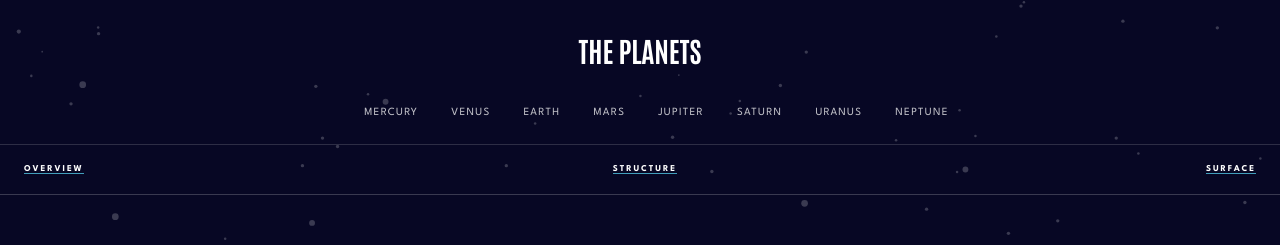
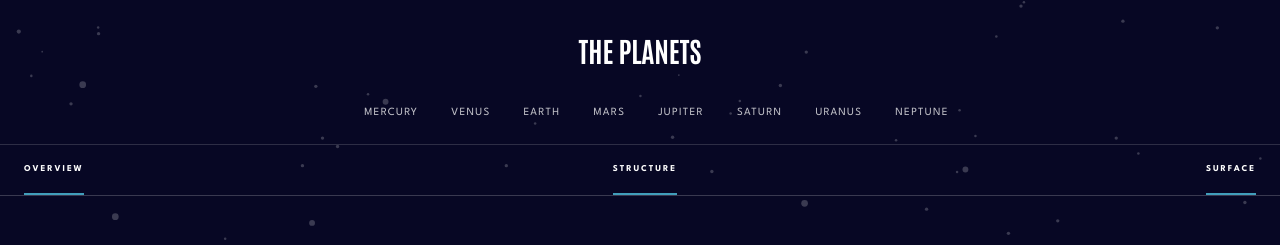
Before and after one commit to EdwardShanahan09/planets-fact-life, a React (Vite) app: page / in a window 1280 px wide. Shown: the top 245 px of the page. Built offline with nearby package versions, Linux system fonts and the light colour scheme.

Commit message:
Add border bottom to Tab Buttons

```diff
--- a/src/components/TabButton/TabButton.jsx
+++ b/src/components/TabButton/TabButton.jsx
@@ -1,8 +1,9 @@
 import "./TabButton.scss";
 
 const TabButton = ({ text }) => {
+  console.log(text);
   return (
-    <button style={{ borderBottom: "1px solid #419EBB" }} className="TabButton">
+    <button style={{ borderBottom: "2px solid #419EBB" }} className="TabButton">
       {text}
     </button>
   );
--- a/src/components/TabButton/TabButton.scss
+++ b/src/components/TabButton/TabButton.scss
@@ -7,4 +7,5 @@
   text-transform: uppercase;
   background-color: transparent;
   border: none;
+  padding-bottom: 2rem;
 }
--- a/src/components/TabButtons/TabButtons.scss
+++ b/src/components/TabButtons/TabButtons.scss
@@ -1,5 +1,5 @@
 .TabButtons {
-  padding: 2rem 2.4rem;
+  padding: 2rem 2.4rem 0rem 2.4rem;
   display: flex;
   align-items: center;
   justify-content: space-between;
```
